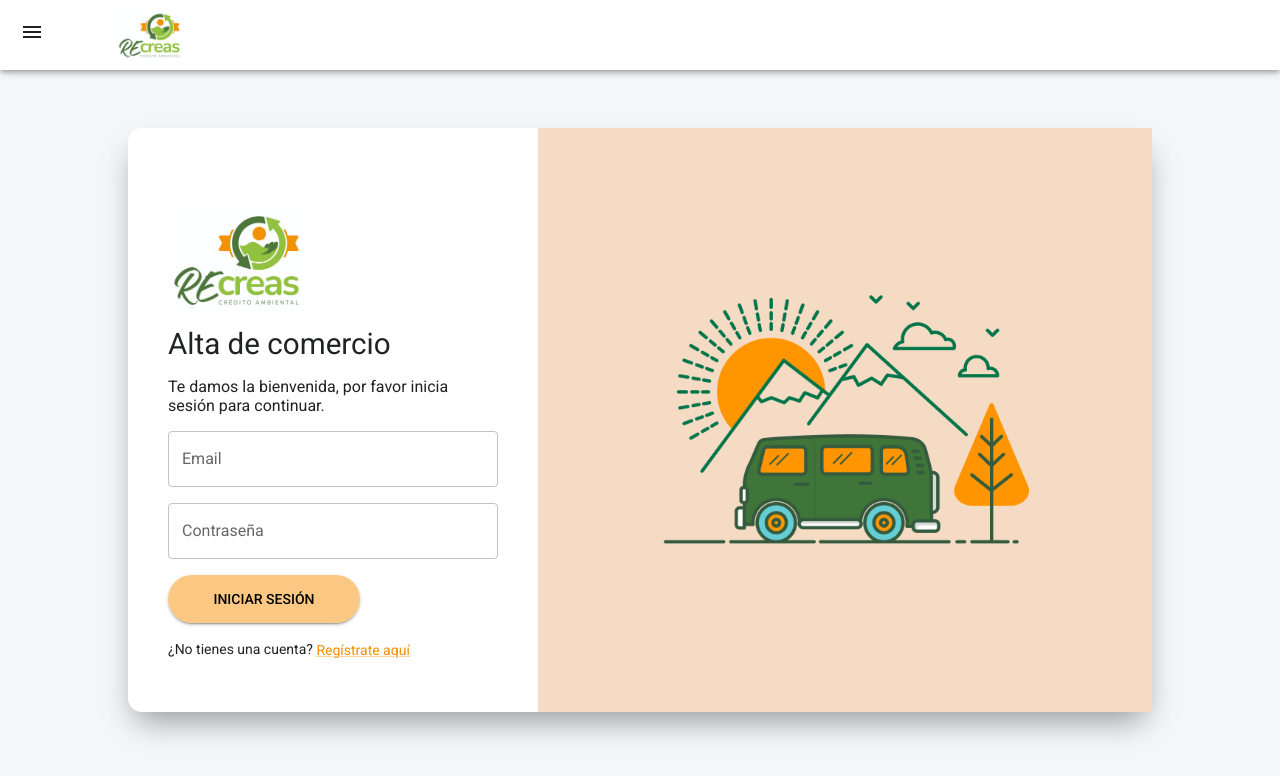
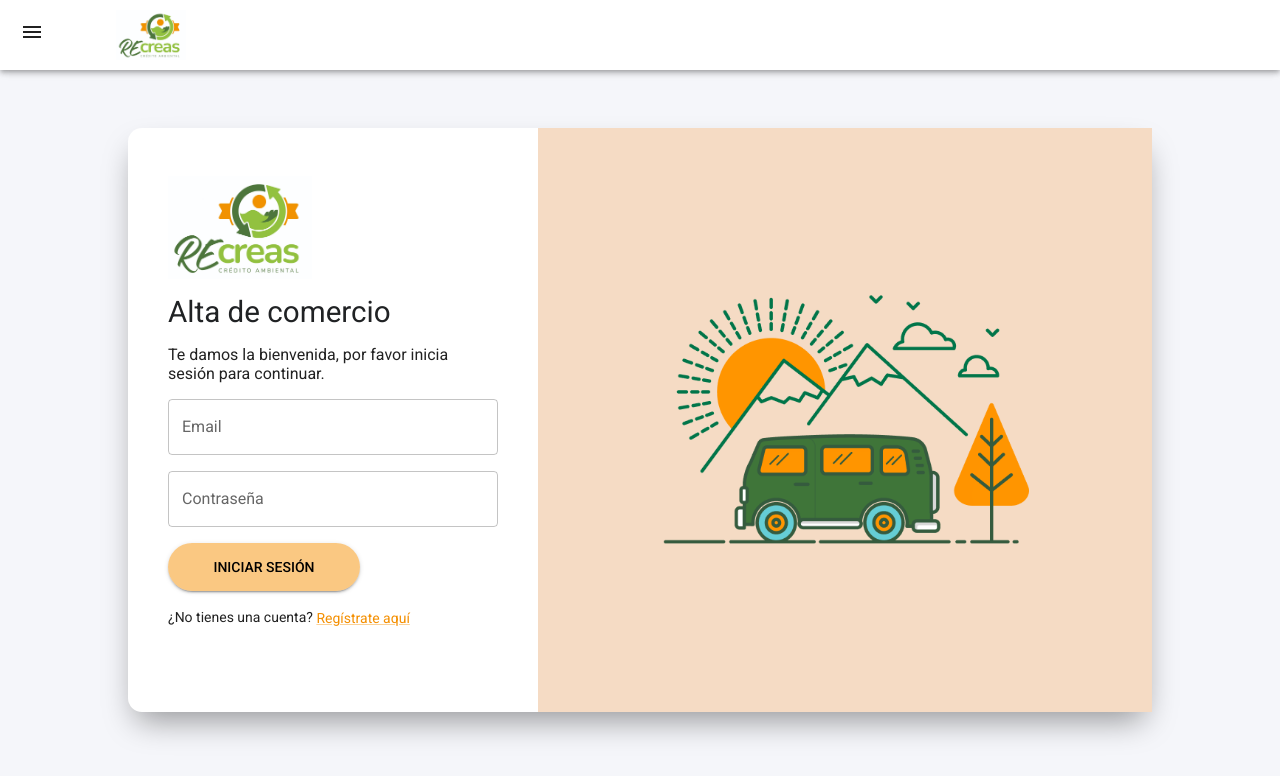
Before and after one commit to davvima/ProyectoADS, a React (Vite) app: page /login/registro-comercio in a window 1280 px wide. Shown: the top 776 px of the page. Built offline with nearby package versions, Linux system fonts and the light colour scheme.

Commit message:
ajuste estilos

```diff
--- a/src/pages/Auth/Login.tsx
+++ b/src/pages/Auth/Login.tsx
@@ -61,7 +61,7 @@ const Login = () => {
           gap: "1rem",
           justifyContent: "start",
           alignItems: "start",
-          padding: { xs: "2rem", sm: "5rem 2.5rem" },
+          padding: { xs: "2rem", sm: "3rem 2.5rem" },
         }}
       >
         <Logo width="9rem" />
```
